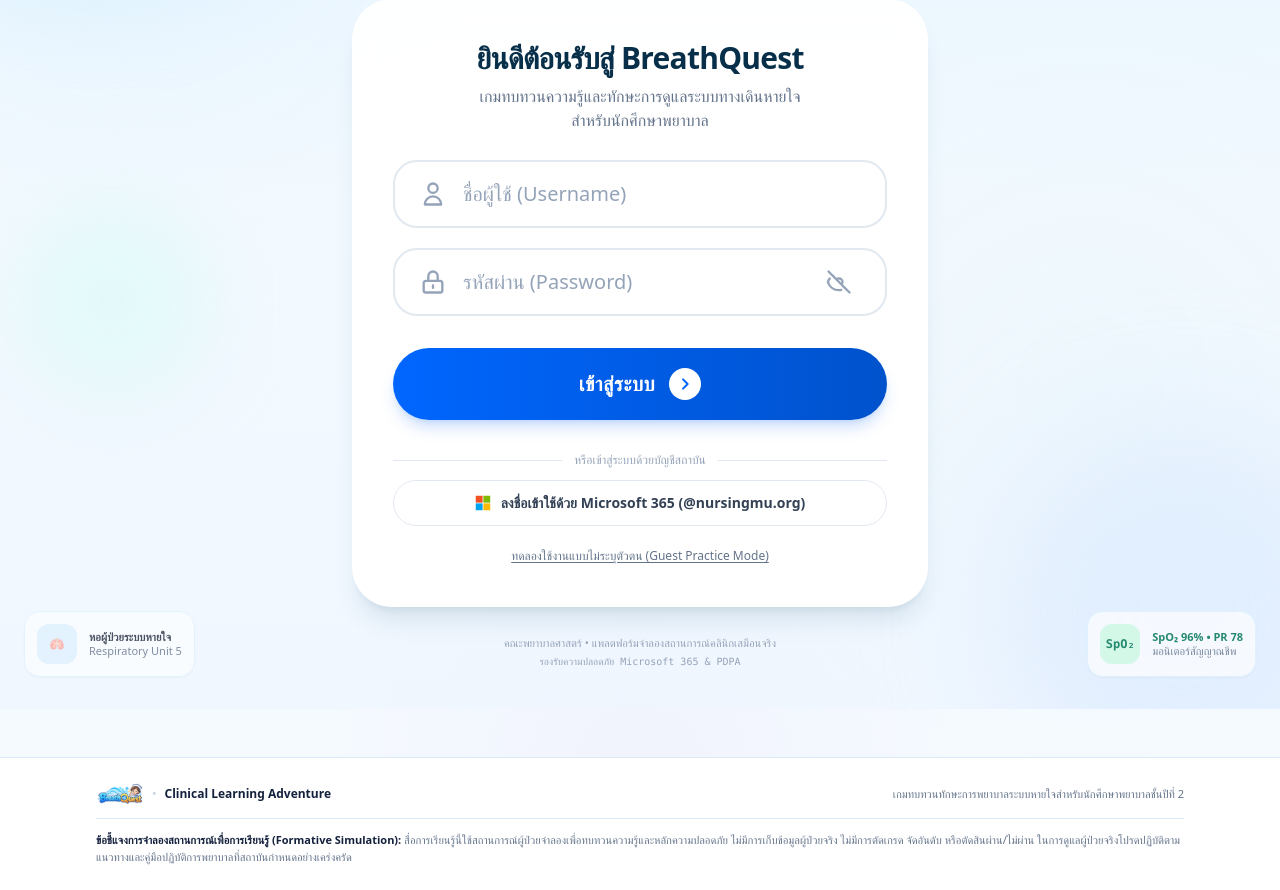
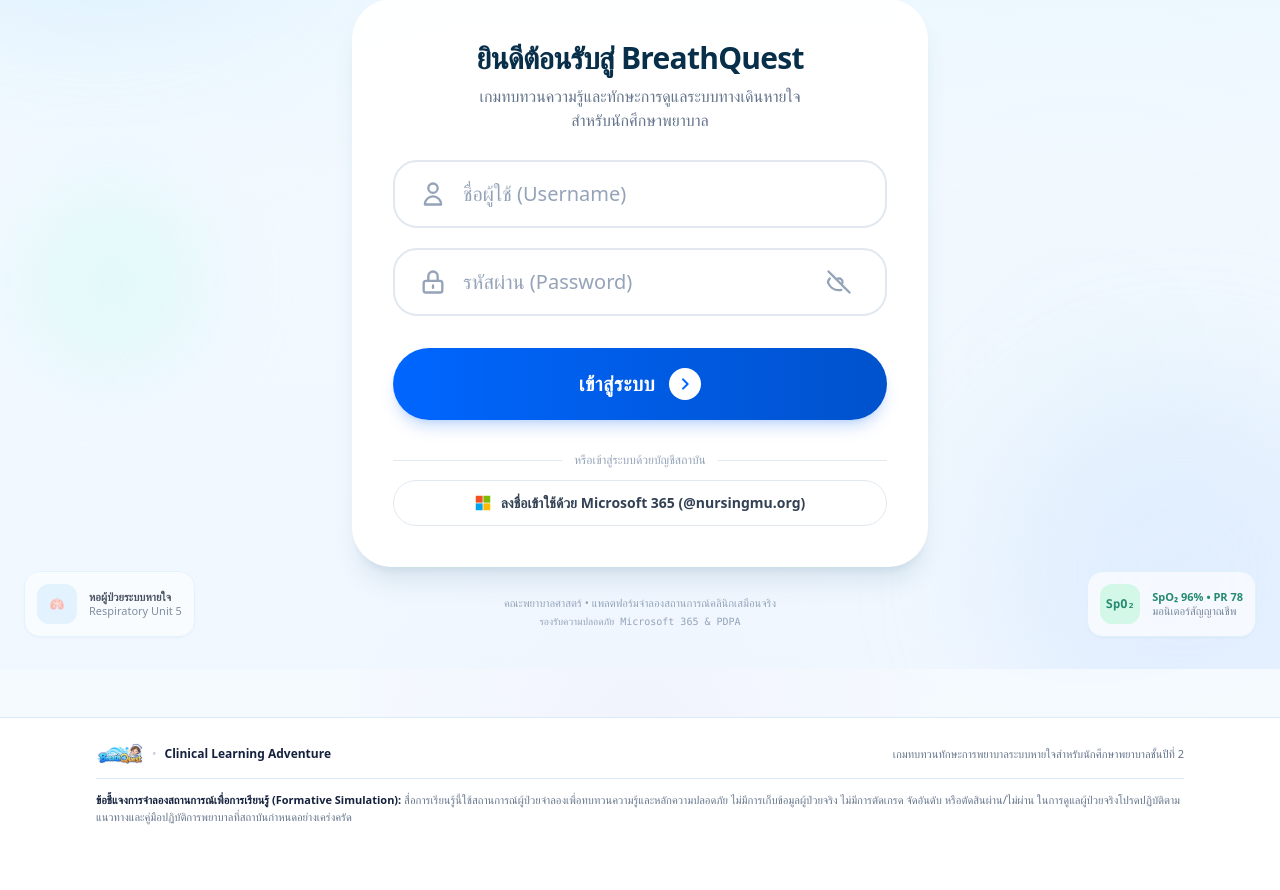
Before and after one commit to nantakarnmaj/NLabS, a Flask app: page / in a window 1280 px wide. Shown: the part 364-1254 px from the top of the page. After the commit the page ends 1189 px from the top, so only its background shows below. Run offline with Flask 3, Linux system fonts and the light colour scheme; some libraries are stand-ins or nearby versions.

Commit message:
feat(auth): remove Guest Practice Mode option from login page

```diff
--- a/app/templates/login.html
+++ b/app/templates/login.html
@@ -191,18 +191,6 @@
           </button>
         </form>
 
-        <!-- Secondary Action: Guest / Practice Mode -->
-        <div class="text-center pt-1">
-          <form method="POST" action="{{ url_for('main.session_start') }}" class="inline-block">
-            <input type="hidden" name="csrf_token" value="{{ csrf_token() }}">
-            <button
-              type="submit"
-              class="text-xs text-slate-500 hover:text-sky-700 font-medium underline underline-offset-2 transition"
-            >
-              ทดลองใช้งานแบบไม่ระบุตัวตน (Guest Practice Mode)
-            </button>
-          </form>
-        </div>
       </div>
 
     </div>
```
Also changed, not shown: tests/test_auth.py (+1 -1 lines).
